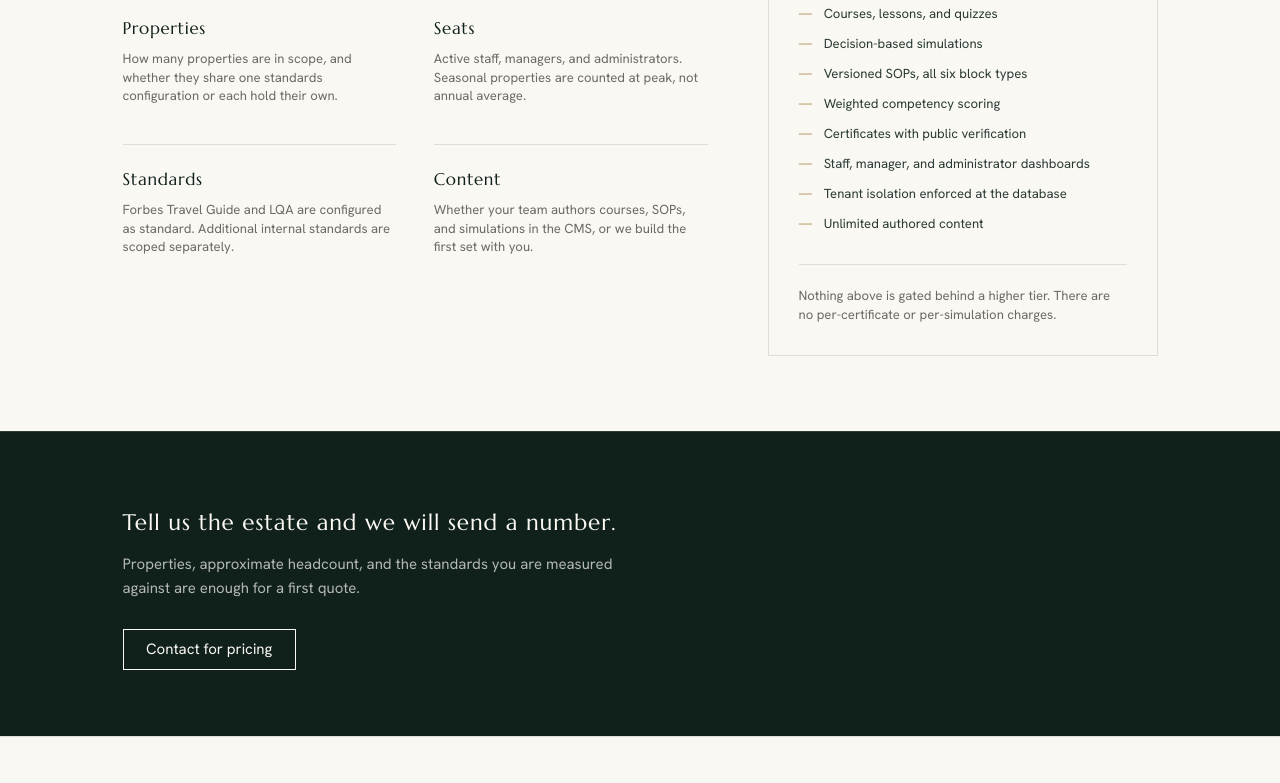
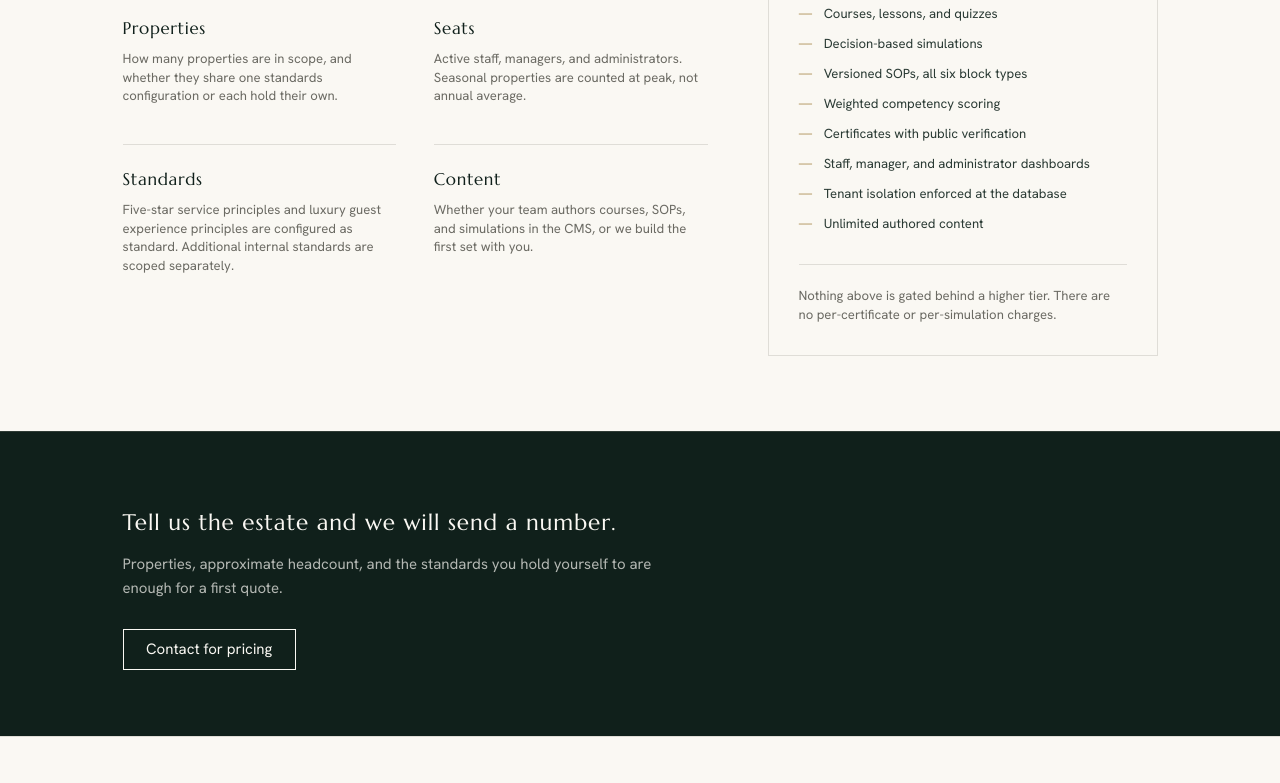
Before and after one commit to wks2019/Claude_opshiftsync, a Next.js app: page /pricing in a window 1280 px wide. Shown: the part 614-1397 px from the top of the page. Built offline with nearby package versions, Linux system fonts and the light colour scheme; a web font is replaced by a local one.

Commit message:
chore(marketing): neutral standards wording on pricing and solutions

```diff
--- a/app/(marketing)/pricing/page.tsx
+++ b/app/(marketing)/pricing/page.tsx
@@ -19,7 +19,7 @@ const FACTORS = [
   },
   {
     factor: 'Standards',
-    detail: 'Forbes Travel Guide and LQA are configured as standard. Additional internal standards are scoped separately.',
+    detail: 'Five-star service principles and luxury guest experience principles are configured as standard. Additional internal standards are scoped separately.',
   },
   {
     factor: 'Content',
@@ -94,7 +94,7 @@ export default function PricingPage() {
             Tell us the estate and we will send a number.
           </h2>
           <p className="mt-4 max-w-xl text-paper/70">
-            Properties, approximate headcount, and the standards you are measured against are enough
+            Properties, approximate headcount, and the standards you hold yourself to are enough
             for a first quote.
           </p>
           <div className="mt-10">
--- a/app/(marketing)/solutions/page.tsx
+++ b/app/(marketing)/solutions/page.tsx
@@ -20,7 +20,7 @@ const SHARED = [
   },
   {
     name: 'One standard',
-    body: 'Forbes Travel Guide, LQA and your own procedures are configured once, with your weights, and every score in every product is calculated from them.',
+    body: 'Five-star service principles, luxury guest experience principles and your own procedures are configured once, with your weights, and every score in every product is calculated from them.',
   },
 ] as const
 
```
